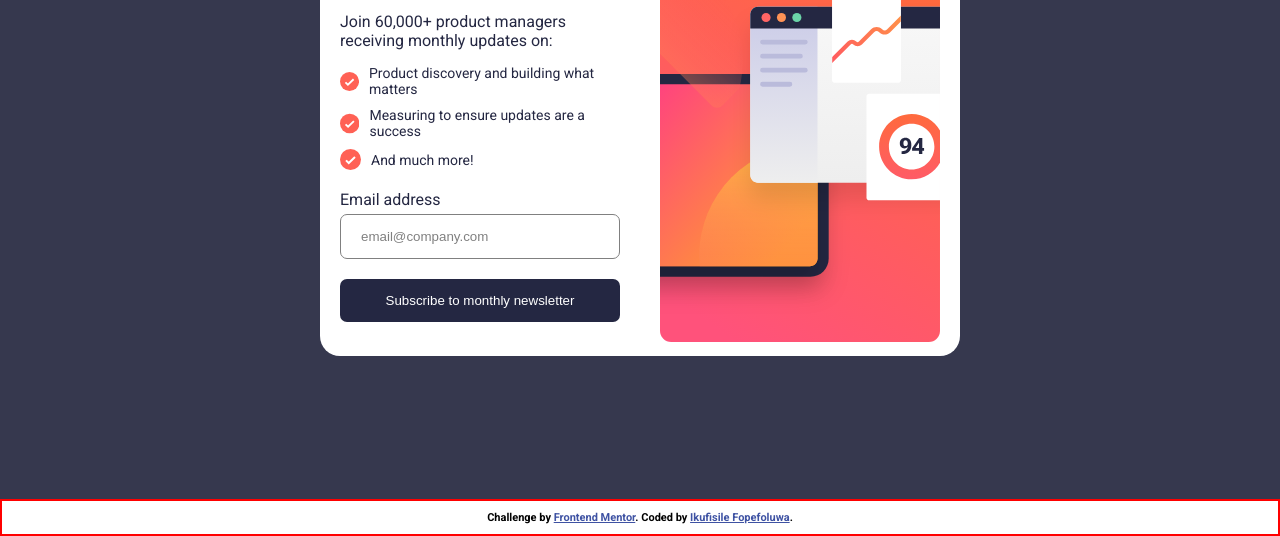
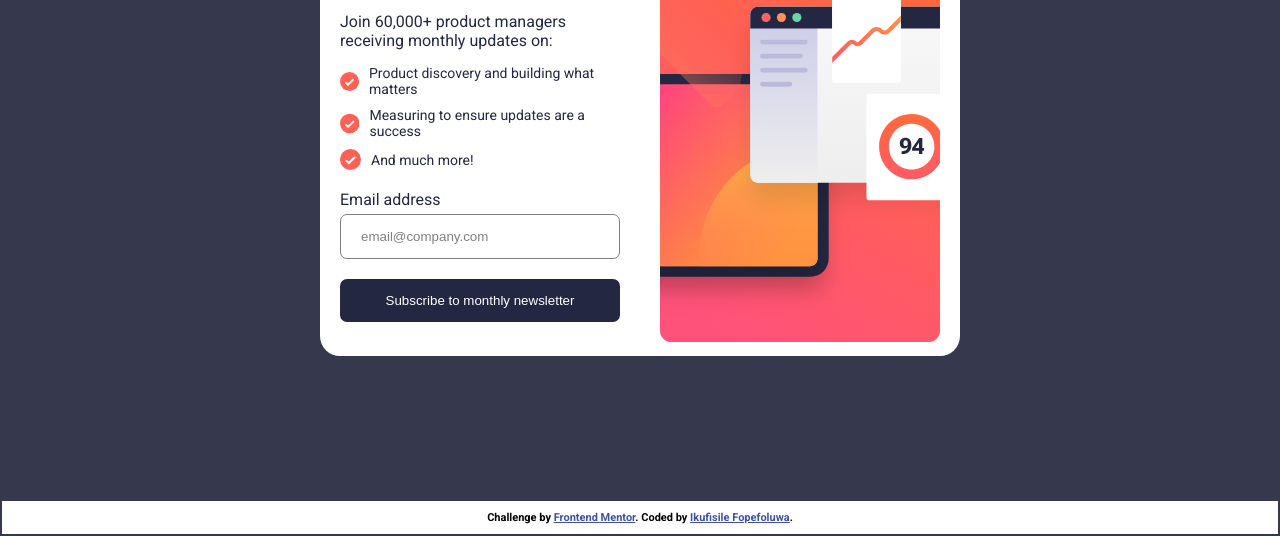
Before and after one commit to FopefoluwaIkufisile/Newsletter-sign-up-form, a plain HTML site: page index.html in a window 1280 px wide. Shown: the part 264-800 px from the top of the page. Drawn offline with Linux system fonts and the light colour scheme.

Commit message:
Update style.css

```diff
--- a/style.css
+++ b/style.css
@@ -3,7 +3,7 @@
 .attribution{
     position: fixed;
     bottom: 0;
-    border: 2px solid red;
+    border: 2px solid hsl(235, 18%, 26%);;
     width: 100%;
     padding: 10px ;
     background-color: white;
```
